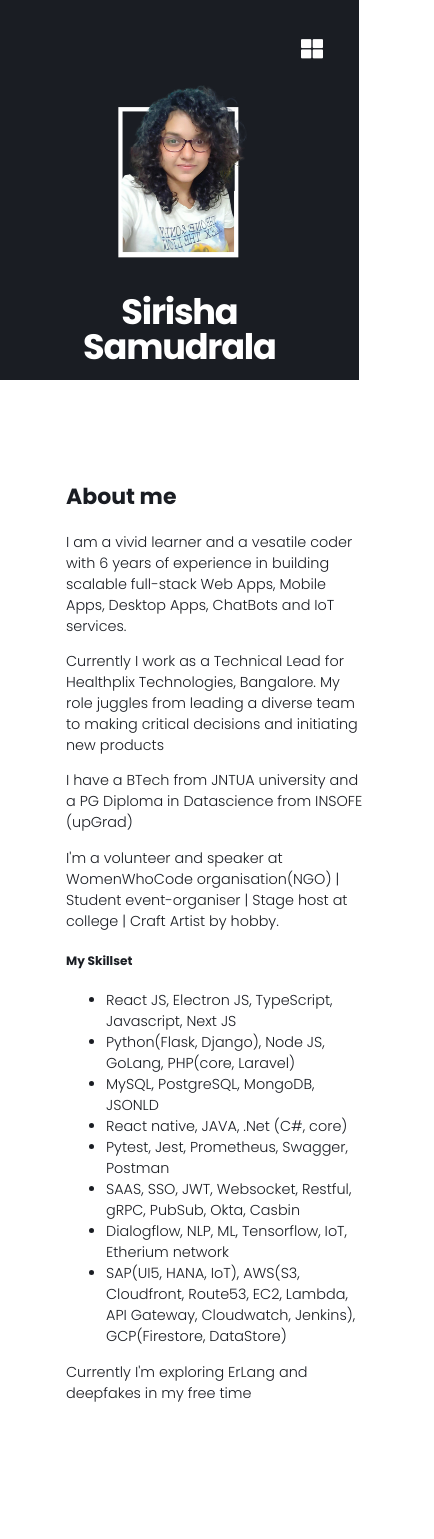
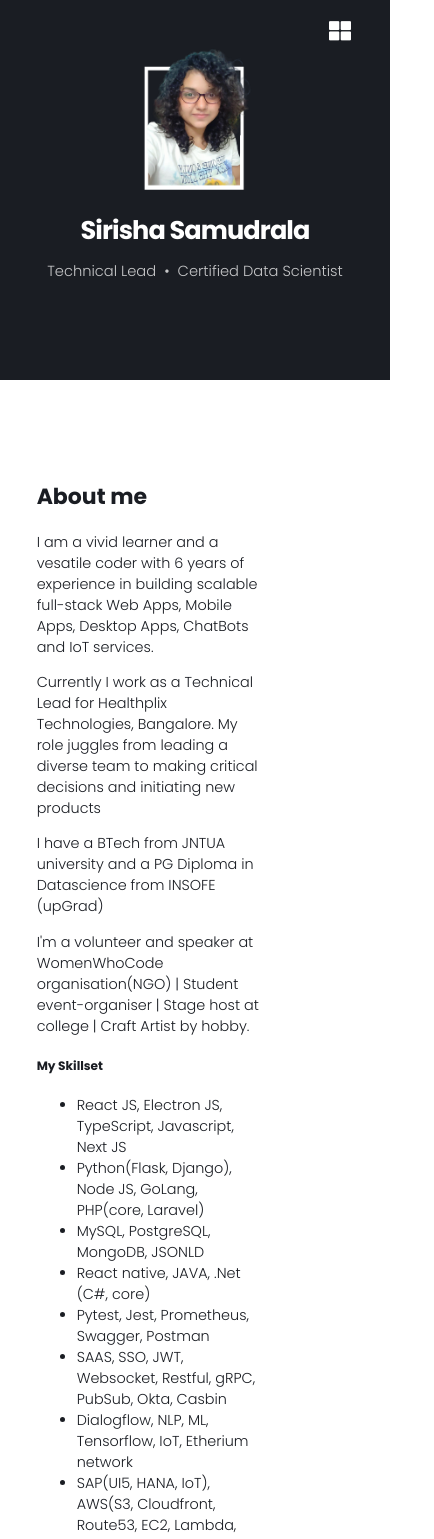
Before and after one commit to sirishasamudrala5/portfolio, a React (Create React App) app: page / in a window 390 px wide. Shown: the top 1539 px of the page, 434 px wide, since content can reach past the window. Before the commit the page ends 1440 px from the top, so only its background shows below. Built offline with nearby package versions, Linux system fonts and the light colour scheme.

Commit message:
reponisive css

```diff
--- a/src/components/StickySideBar.jsx
+++ b/src/components/StickySideBar.jsx
@@ -6,12 +6,14 @@
 import SmallMenu from './menu/SmallMenu'
 
 var mql = ''
+var mql_landscape = ''
+
 
 if (typeof window !== "undefined") {
     mql = window.matchMedia('(max-width: 800px)');
+	mql_landscape = window.matchMedia('(max-height: 600px)')
 }
-let mobileView = mql.matches;
-console.log("mobileView", mobileView)
+let mobileView = mql.matches || mql_landscape.matches;
 
 const StickeySideBar = (props) => {
 	const [showMenu, setShowMenu] = useState(false)
--- a/src/components/content/Certifications.jsx
+++ b/src/components/content/Certifications.jsx
@@ -43,7 +43,7 @@
 
     return (<section id="certifications">
            {render_cert()}
-        <h2>My Certifications:</h2>
+        <h2>My Certifications</h2>
         <div className='c-info'>
             <ul>
             <li>Aug 2019 : From AWS : Machine Learning on AWS</li>
--- a/src/styles/App.css
+++ b/src/styles/App.css
@@ -47,32 +47,57 @@
 .sticky-sidebar {
   width: 35%;
   height: 100%;
-  z-index: 1;
+  z-index: 7;
 }
 
 .content-area {
   width: 65%;
   height: 100%;
   color: #282c34;
-  padding: 2em 5em;
+  padding: 2em 2em 3em 3em;
 }
 
 .avatar{
-  width: 50%;
+  width: 40%;
   height: auto;
   align-items: center;
 }
 
-@media screen and (max-width: 736px) {
+@media screen and (max-width: 768px) {
   .sticky-sidebar {
-    width: 100%;
+    width: inherit;
     height: 50em;
   }
   .content-area {
-    width: 100%;
     height: auto;
     position: absolute;
-    margin-top: 30em;
+    margin-top: 18em;
     padding: 1.5em;
   }
+  .avatar{
+    width: 6em;
+  }
 }
+
+@media screen and (max-width: 450px) {
+  .sticky-sidebar {
+    height: 35%;
+  }
+  .avatar{
+    width: 6em;
+  }
+}
+
+
+
+@media screen and (max-width: 540px) {
+  .content-area {
+    margin-top: 30em;
+  }
+  .avatar{
+    width: 8em;
+  }
+  .menu-small{
+    font-size: 1rem;
+  }
+}
--- a/src/styles/ContentArea.css
+++ b/src/styles/ContentArea.css
@@ -6,14 +6,30 @@
 }
 
 
-#about, #work, #projects{
-    padding: 0em 3em;
-}
-
-#about, #work, #projects{
+#about, #work, #projects, #certifications{
+    padding: 2em 3em;
     color: #1a1d23;
 }
 
-#certifications{
-    color: #1a1d23;
+@media screen and (max-width: 768px) {
+    #about, #work, #projects, #certifications{
+        padding: 0em 1em;
+    }
+    #certifications{
+        width: 90%;
+        margin-left: 2em;
+    }
+  }
+  @media screen and (max-width: 480px) {
+    #certifications{
+        width: 100%;
+    }
 }
+
+.carousel .control-dots{
+    z-index: auto;
+}
+
+.carousel .control-arrow, .carousel.carousel-slider .control-arrow {
+    z-index: auto;
+}
--- a/src/styles/StickySideBar.css
+++ b/src/styles/StickySideBar.css
@@ -92,7 +92,7 @@
     -webkit-animation: wrapper 3s forwards;
     -ms-animation: wrapper 3s forwards;
     animation: wrapper 3s forwards;
-    height: 100%;
+    height: 95%;
     left: 0;
     opacity: 0;
     position: fixed;
@@ -531,7 +531,7 @@
             font-size: 11pt;
         }
         #wrapper, #overlay, #bg {
-            width: 92%;
+            width: 100%;
             height: 45%;
         }
         #menu {
@@ -601,18 +601,20 @@
 
 .menu-bar{
     text-align: right;
+    margin: 0;
 }
 
 .menu-bar-opened{
     color: rgb(123, 144, 178);
     text-align: right;
+    margin: 0;
 }
 
 .menu-small{
-    z-index: 3;
+    z-index: 1;
     color: #ffffff;
     height: 80%;
-    top: 6em;
+    top: 3.5em;
     position: fixed;
     width: 100%;
     background-color: rgb(123, 144, 178);
@@ -630,3 +632,28 @@
     list-style-type: none;
     text-decoration: none;
 }
+
+@media screen and (max-width: 768px) {
+    #header h1 {
+        font-size: 1.8rem;
+    }
+}
+
+@media screen and (max-width: 480px) {
+    #header h1 {
+        font-size: 1.6rem;
+    }
+}
+
+@media screen and (max-width: 375px) {
+    #header h1 {
+        font-size: 1rem;
+    }
+}
+
+@media screen and (max-height: 780px) {
+    #menu {
+        bottom: 3em;
+    }
+
+}
```
